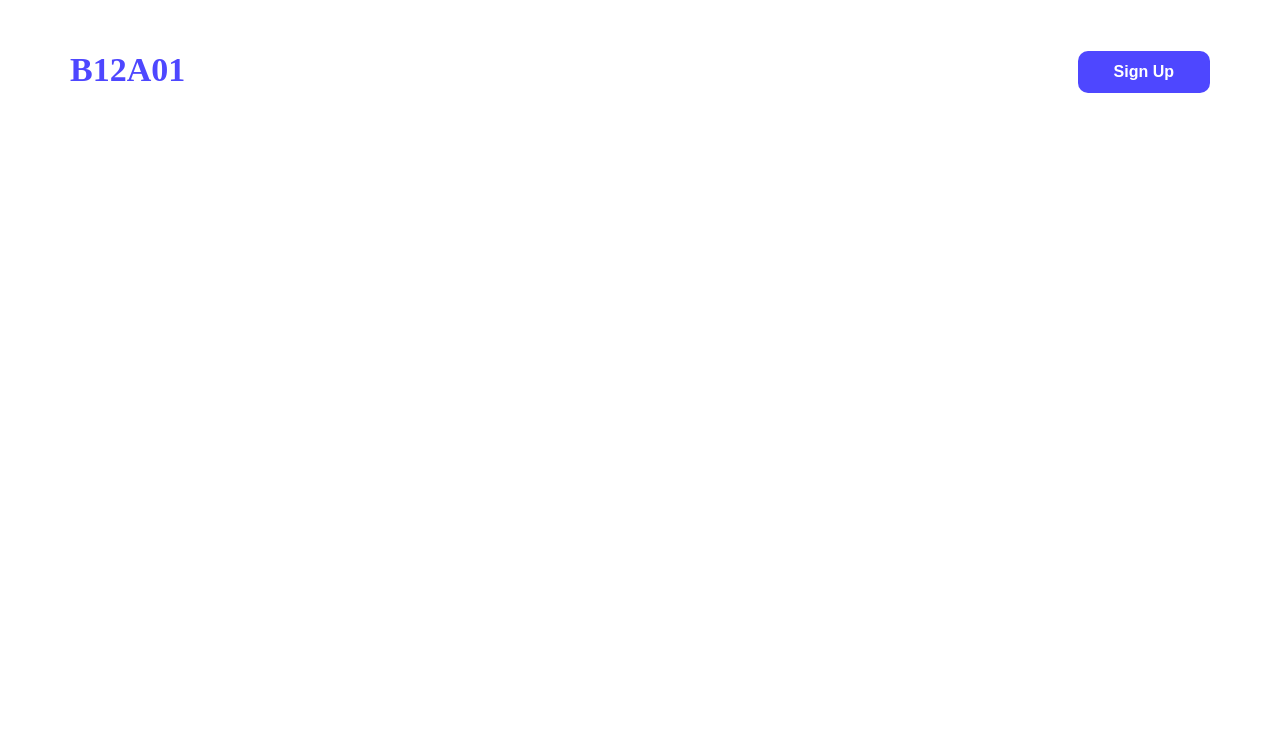
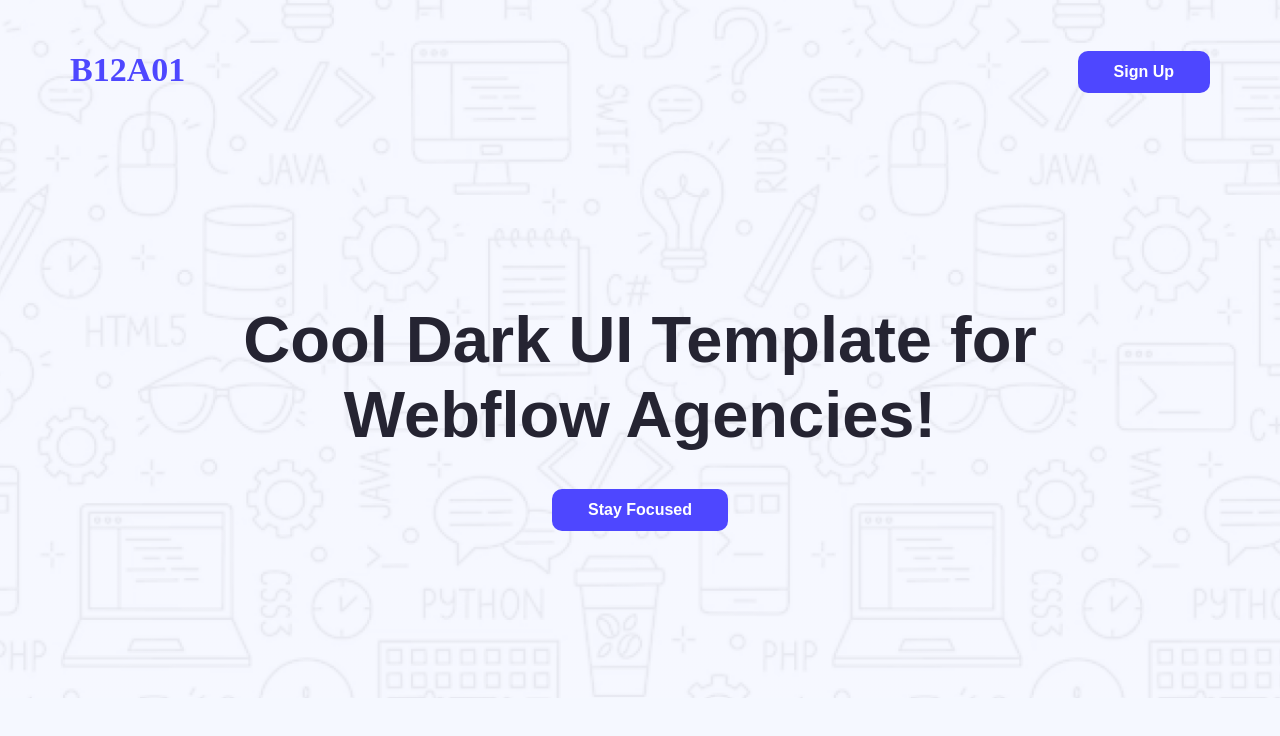
Before and after one commit to mohammad-moklesur-rahman/landing-launchpad, a plain HTML site: page index.html in a window 1280 px wide. Drawn offline with Linux system fonts and the light colour scheme.

Commit message:
Add Banner section and header bg

```diff
--- a/index.html
+++ b/index.html
@@ -10,15 +10,22 @@
     <link rel="stylesheet" href="style/landing.css">
 </head>
 <body>
-    <header>
+    <header class="header">
         <nav class="navbar common-width">
             <div>
                 <a href="#" class="logo inter-black">B12A01</a>
             </div>
             <div>
-                <button class="sign-up-btn raleway-normal btn-text-style">Sign Up</button>
+                <button class="btn raleway-normal btn-text-style">Sign Up</button>
             </div>
         </nav>
+
+        <div class="banner-section common-width">
+            <p class="banner-title raleway-normal">Cool Dark UI Template for Webflow Agencies!</p>
+            <div class="banner-btn">
+                <button class="btn btn-text-style">Stay Focused</button>
+            </div>
+        </div>
     </header>
     <main>
 
--- a/style/landing.css
+++ b/style/landing.css
@@ -2,6 +2,10 @@
     margin: 0px;
     padding: 0px;
     box-sizing: border-box;
+}
+
+body{
+    background-color: #F5F8FF;
 }
 
 /* ! Common styles */
@@ -29,12 +33,22 @@
     color: #FFFFFF;
 }
 
-/* ! Navbar Section styles */
+/* ! Header area styles */
+
+
+/* * Navbar Section styles */
+
+.header{
+    background: linear-gradient(rgba(255,255,255,0.1),rgba(255,255,255,0.1)), url(../Assets/Hero-bg.png) no-repeat;
+    height: 698px;
+    background-position: center;
+    background-size: cover;
+}
 
 .navbar{
     display: flex;
     justify-content: space-between;
-    margin-top: 51px;
+    padding-top: 51px;
 }
 
 .logo{
@@ -44,10 +58,25 @@
     text-decoration: none;
 }
 
-.sign-up-btn{
+.btn{
     background-color: #4E47FF;
     border: none;
     border-radius: 10px;
     padding: 12px 36px;
     font-weight: bold;
 }
+
+/* * Banner Section styles */
+
+.banner-title{
+    font-size: 65px;
+    font-weight: bold;
+    color: #252432;
+    padding: 209px 117px 0px 117px;
+    text-align: center;
+}
+
+.banner-btn{
+    text-align: center;
+    margin-top: 37px;
+}
```
